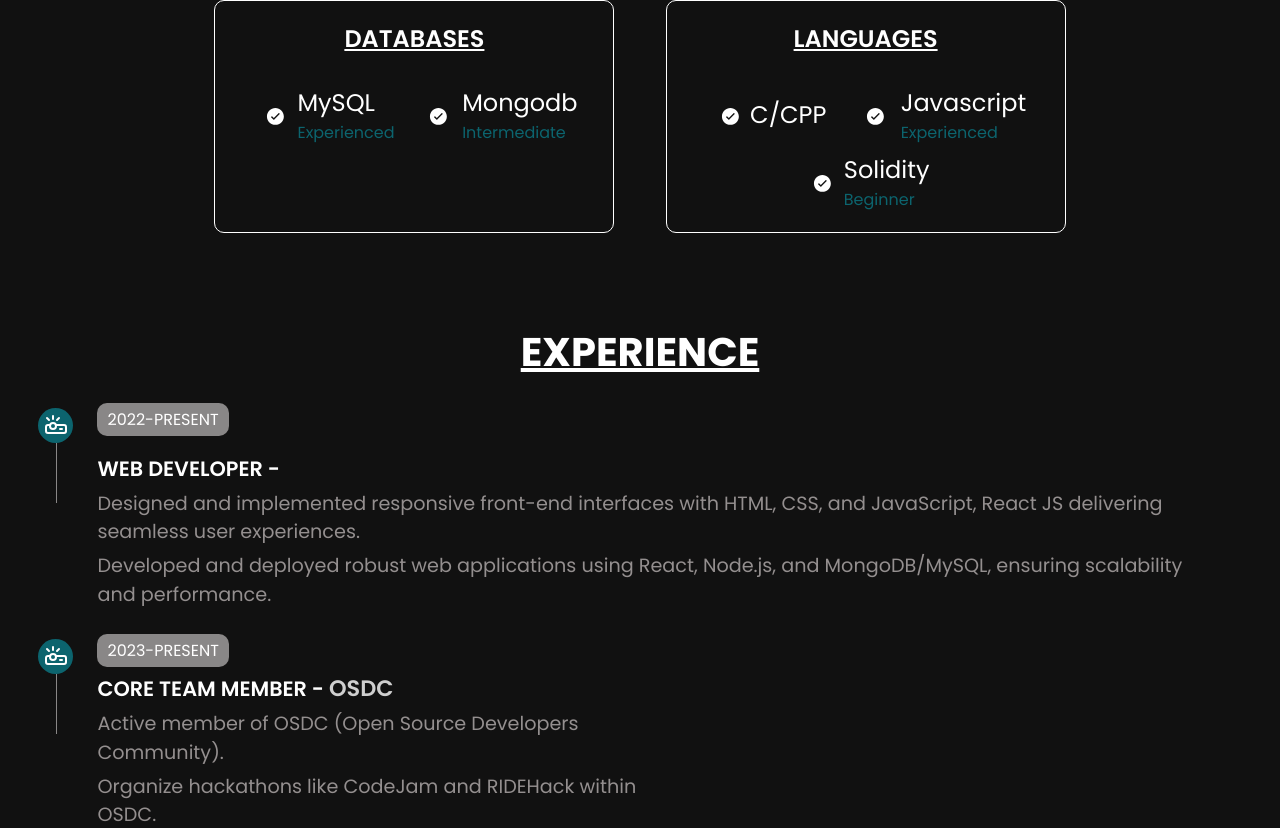
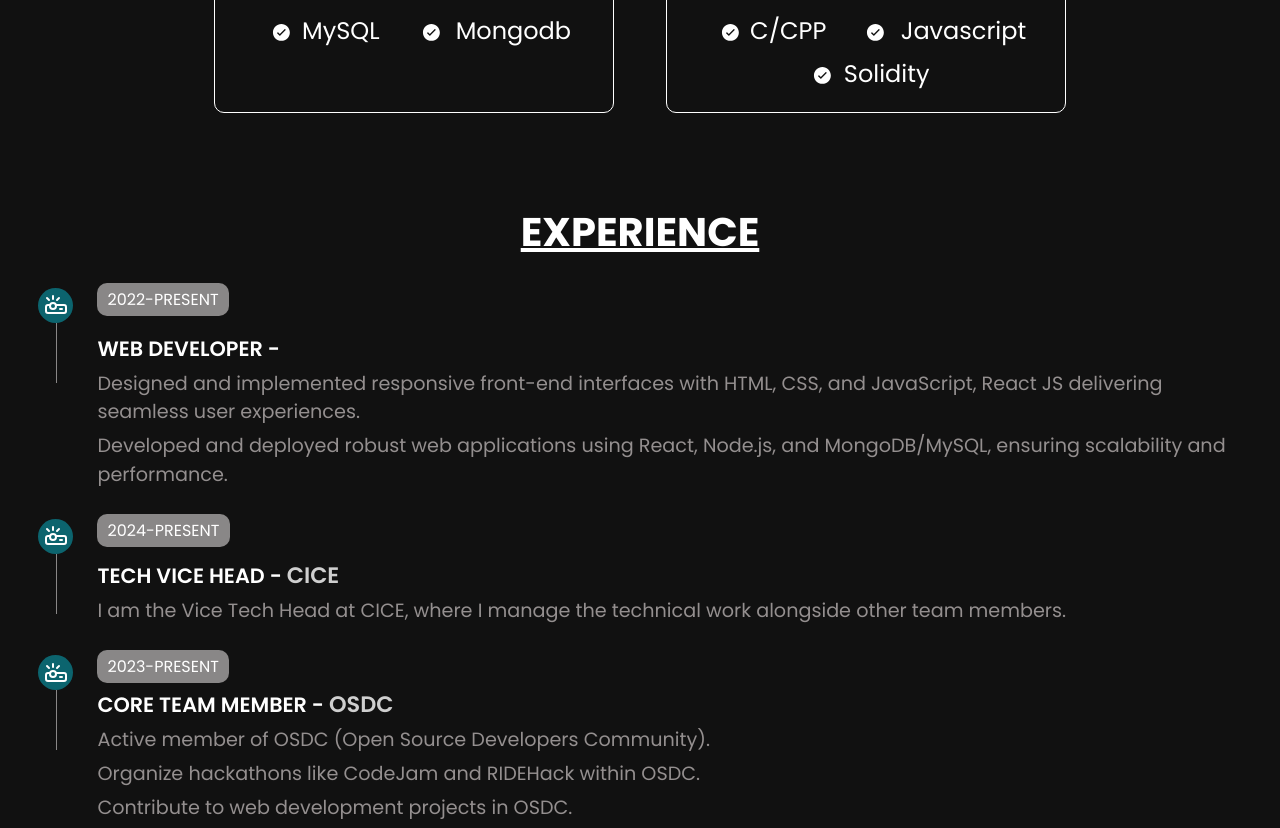
Before and after one commit to mehul1409/portfolio, a Next.js app: page /about in a window 1280 px wide. Shown: the part 1020-1848 px from the top of the page. Built offline with nearby package versions, Linux system fonts and the light colour scheme.

Commit message:
minor changes

```diff
--- a/src/app/about/about.css
+++ b/src/app/about/about.css
@@ -126,7 +126,7 @@
 
 .experiencecontainer p {
     margin: 5px 0;
-    width: 95%;
+    /* width: 85%; */
 }
 
 .educationexperience .heading {
--- a/src/app/about/page.jsx
+++ b/src/app/about/page.jsx
@@ -50,7 +50,7 @@ const About = () => {
                                                     <div className="tick"><IoIosCheckmarkCircle /></div>
                                                     <div className="right">
                                                         <div className="toolname">{item.tool}</div>
-                                                        <div className="experience">{item.experience}</div>
+                                                        {/* <div className="experience">{item.experience}</div> */}
                                                     </div>
                                                 </div>
                                             ))
@@ -75,6 +75,16 @@ const About = () => {
                                 <h4 className=''>WEB DEVELOPER - <span></span></h4>
                                 <p>Designed and implemented responsive front-end interfaces with HTML, CSS, and JavaScript, React JS delivering seamless user experiences.</p>
                                 <p>Developed and deployed robust web applications using React, Node.js, and MongoDB/MySQL, ensuring scalability and performance.</p>
+                            </div>
+                        </div>
+                        <div className="detailbox d-flex">
+                            <div className="left">
+                                <span className='icon d-flex justify-content-center align-items-center'><LuProjector /></span>
+                            </div>
+                            <div className="right">
+                                <span className='duration'>2024-PRESENT</span>
+                                <h4 className=''>TECH VICE HEAD - <span>CICE</span></h4>
+                                <p>I am the Vice Tech Head at CICE, where I manage the technical work alongside other team members.</p>
                             </div>
                         </div>
                         <div className="detailbox d-flex">
--- a/src/app/components/color/color.jsx
+++ b/src/app/components/color/color.jsx
@@ -8,7 +8,7 @@ const Color = () => {
     const handleColorChange = (color, bgcolor) => {
         document.documentElement.style.setProperty('--themeColor', color);
         setIsOpen(false);
-        setColor(bgcolor);
+        setColor(color);
         toast(<div className='toastertick'>{bgcolor} theme activated! <TiTick /></div>);
     };
 
--- a/src/app/contact/page.jsx
+++ b/src/app/contact/page.jsx
@@ -19,7 +19,7 @@ const contact = () => {
     <section className="contactpage">
       <div className="mainheading">
         <div className="mainbgheading">CONTACT</div>
-        <div className="mainfrontheading">GET IN TOUCH <span className="me">ME</span></div>
+        <div className="mainfrontheading">GET IN TOUCH <span className="me"></span></div>
       </div>
 
 
```
